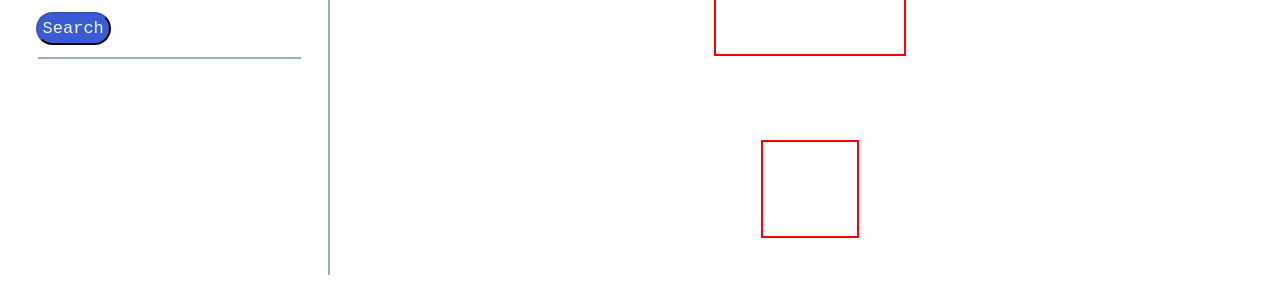
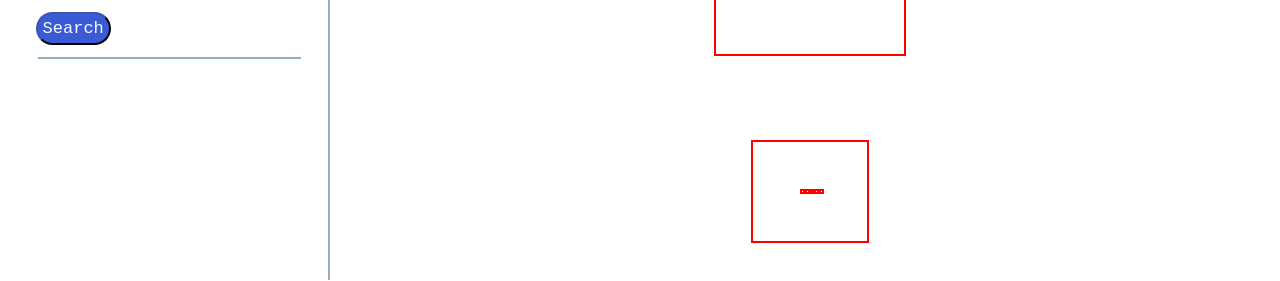
Before and after one commit to gonz951/weather-dashboard-dir, a plain HTML site: page index.html in a window 1280 px wide. Shown: the part 281-562 px from the top of the page. Drawn offline with Linux system fonts and the light colour scheme.

Commit message:
added css to all 5 week-card ids, added flex properties to week container

```diff
--- a/assets/css/style.css
+++ b/assets/css/style.css
@@ -81,7 +81,19 @@ main {
 }
 
 #week-container {
+    display: flex;
+    flex-direction: row;
     padding: 5%;
     margin: 5% 2%;
     border: 2px red solid;
 }
+
+#week-card1,
+#week-card2,
+#week-card3,
+#week-card4,
+#week-card5 {
+    padding: 2%;
+
+    border: 2px red solid;
+}
```
